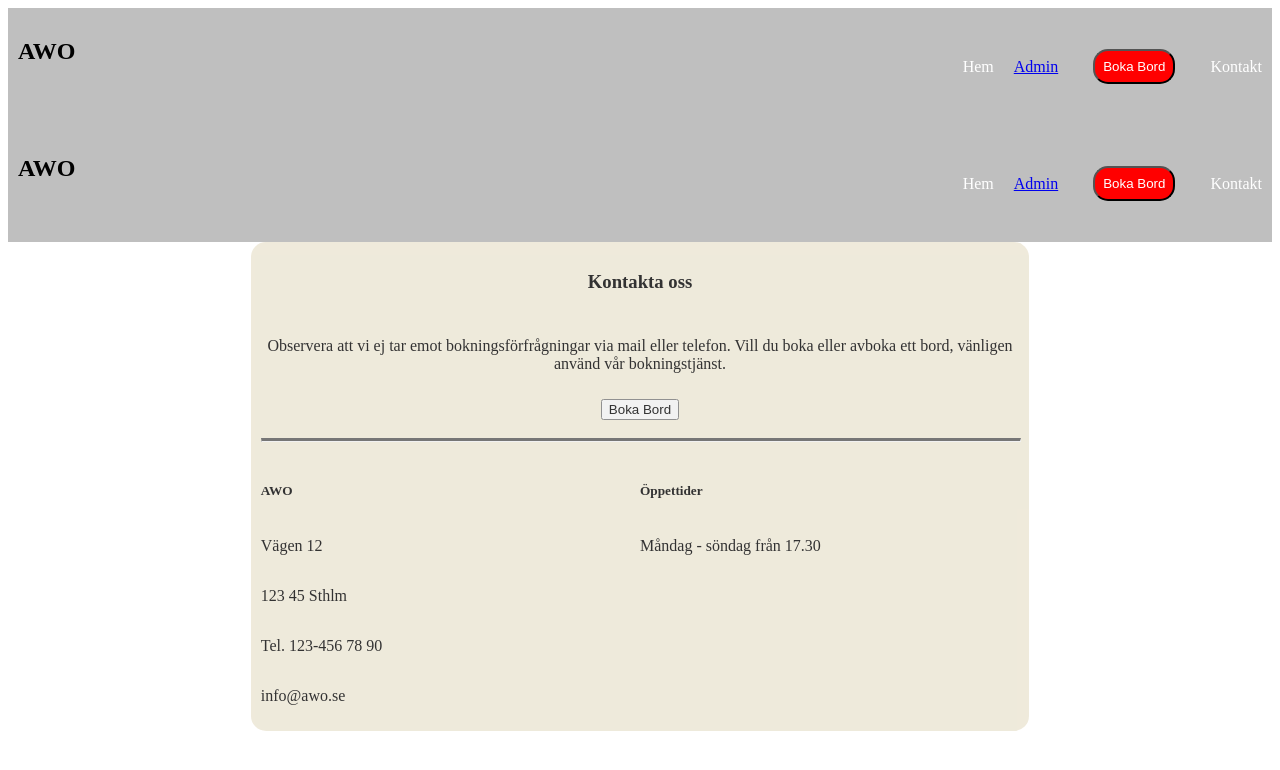
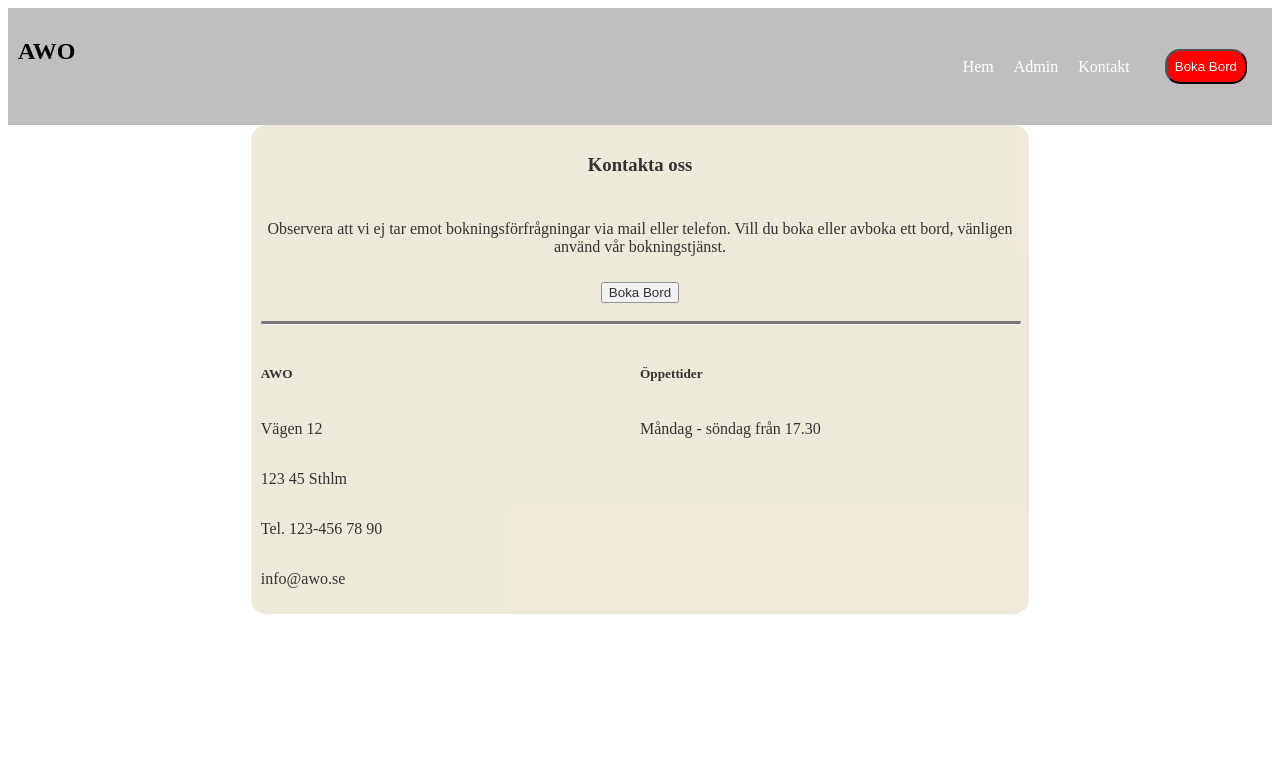
Before and after one commit to wilmawiker/therestaurant-assignment, a React (Vite) app in the folder fed22s-therestaurant/: page /contact in a window 1280 px wide. Shown: the top 770 px of the page. Built offline with nearby package versions, Linux system fonts and the light colour scheme.

Commit message:
fixed double navbar on contact page

```diff
--- a/fed22s-therestaurant/src/components/Header.tsx
+++ b/fed22s-therestaurant/src/components/Header.tsx
@@ -2,7 +2,7 @@ import { Link } from "react-router-dom";
 import { Nav } from "./styled/Nav";
 import { Ul } from "./styled/Ul";
 import { Li } from "./styled/Li";
-import { LandingPageButton } from "./styled/Buttons"
+import { LandingPageButton } from "./styled/Buttons";
 
 export const Header = () => {
   return (
@@ -12,16 +12,18 @@ export const Header = () => {
         <Li>
           <Link to="/">Hem</Link>
         </Li>
-          <li>
-                <Link to="/admin">Admin</Link>
-            </li>
         <Li>
-          <Link to="/book">
-                    <LandingPageButton>Boka Bord</LandingPageButton>
-          </Link>
+          <Link to="/admin">Admin</Link>
         </Li>
         <Li>
           <Link to="/contact">Kontakt</Link>
+        </Li>
+        <Li>
+          <Link to="/book">
+            <LandingPageButton bgcolor="red" color="white">
+              Boka Bord
+            </LandingPageButton>
+          </Link>
         </Li>
       </Ul>
     </Nav>
--- a/fed22s-therestaurant/src/components/styled/Buttons.tsx
+++ b/fed22s-therestaurant/src/components/styled/Buttons.tsx
@@ -13,7 +13,4 @@ export const Button = styled.button<IButtonProps>`
   margin: 15px;
 `;
 
-export const LandingPageButton = styled(Button)`
-  background-color: red;
-  color: white;
-`;
+export const LandingPageButton = styled(Button)``;
--- a/fed22s-therestaurant/src/views/ContactPage.tsx
+++ b/fed22s-therestaurant/src/views/ContactPage.tsx
@@ -13,7 +13,6 @@ import { StyledP } from "../components/styled/StyledP";
 const ContactPage = () => {
   return (
     <>
-      <Header></Header>
       <GeneralWrapper>
         <Wrapper>
           <h3>Kontakta oss</h3>
```
